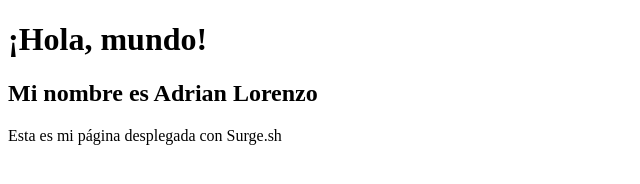
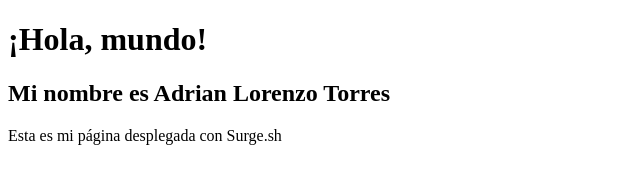
Before and after one commit to AdrianLTR/Mi-Pagina-web, a plain HTML site: page index.html in a window 1280 px wide. Shown: the whole page, without its empty margins (0-640 px from the left). Drawn offline with Linux system fonts and the light colour scheme.

Commit message:
Actualizacion Inxdex

```diff
--- a/index.html
+++ b/index.html
@@ -7,7 +7,7 @@
 </head>
 <body>
     <h1>¡Hola, mundo!</h1>
-    <h2>Mi nombre es Adrian Lorenzo</h2>
+    <h2>Mi nombre es Adrian Lorenzo Torres</h2>
     <p>Esta es mi página desplegada con Surge.sh</p>
 </body>
 </html>
```
